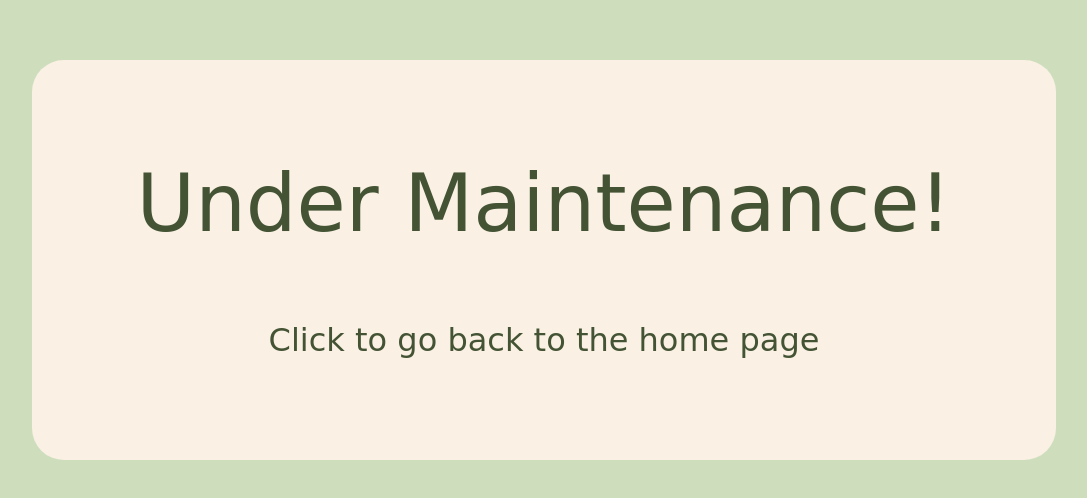
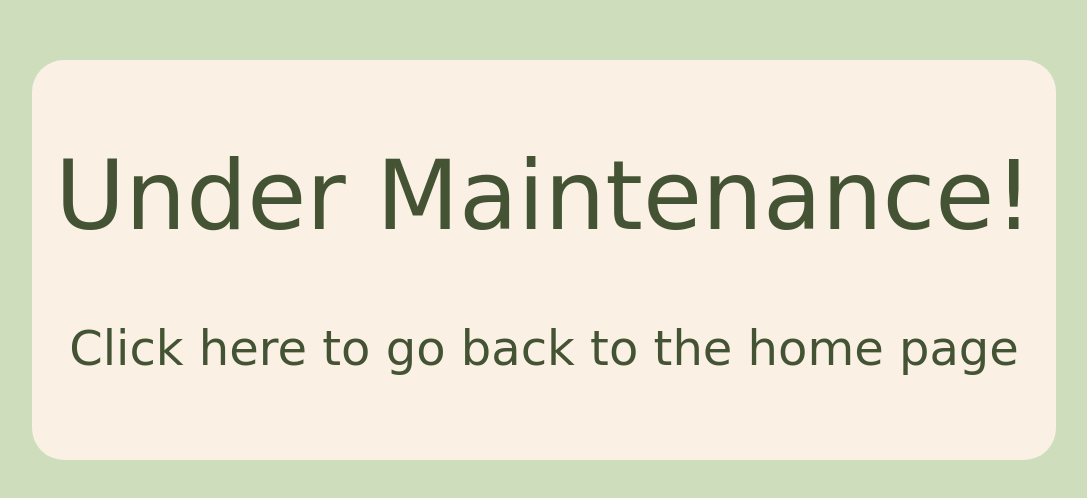
Before and after one commit to kojozcodes/project-sandbox, a plain HTML site: page work-in-progress.html in a window 1280 px wide. Shown: the part 140-638 px from the top of the page, without its empty margins (96-1183 px from the left). Drawn offline with Linux system fonts and the light colour scheme; a web font is replaced by a local one.

Commit message:
make minor improvement to maintenance page

```diff
--- a/css/styles.css
+++ b/css/styles.css
@@ -221,14 +221,14 @@ footer section{
 }
 
 .maintenance h1 {
-    font-size: 5rem;
+    font-size: 6rem;
     color: #435334;
 }
 
 .maintenance a {
-    font-size: 2rem;
+    font-size: 3rem;
 }
 
 .maintenance a:hover {
-    color: black;
+    color: #9EB384;
 }
--- a/work-in-progress.html
+++ b/work-in-progress.html
@@ -13,7 +13,7 @@
     <div class="container">
         <section class="maintenance">
             <h1>Under Maintenance!</h1>
-            <a href="./index.html">Click to go back to the home page</a>
+            <a href="./index.html">Click here to go back to the home page</a>
         </section>
     </div>
 </body>
```
